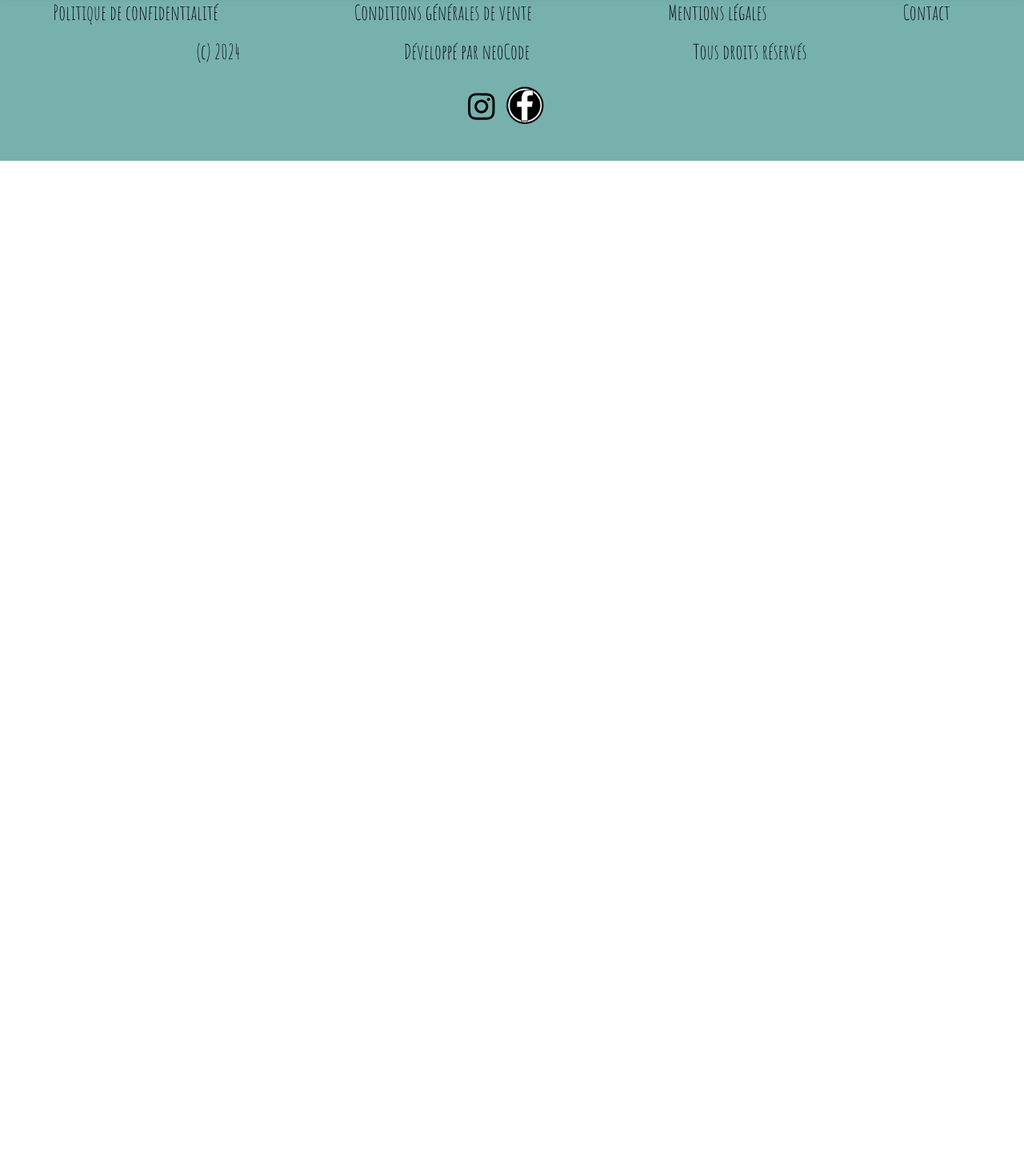
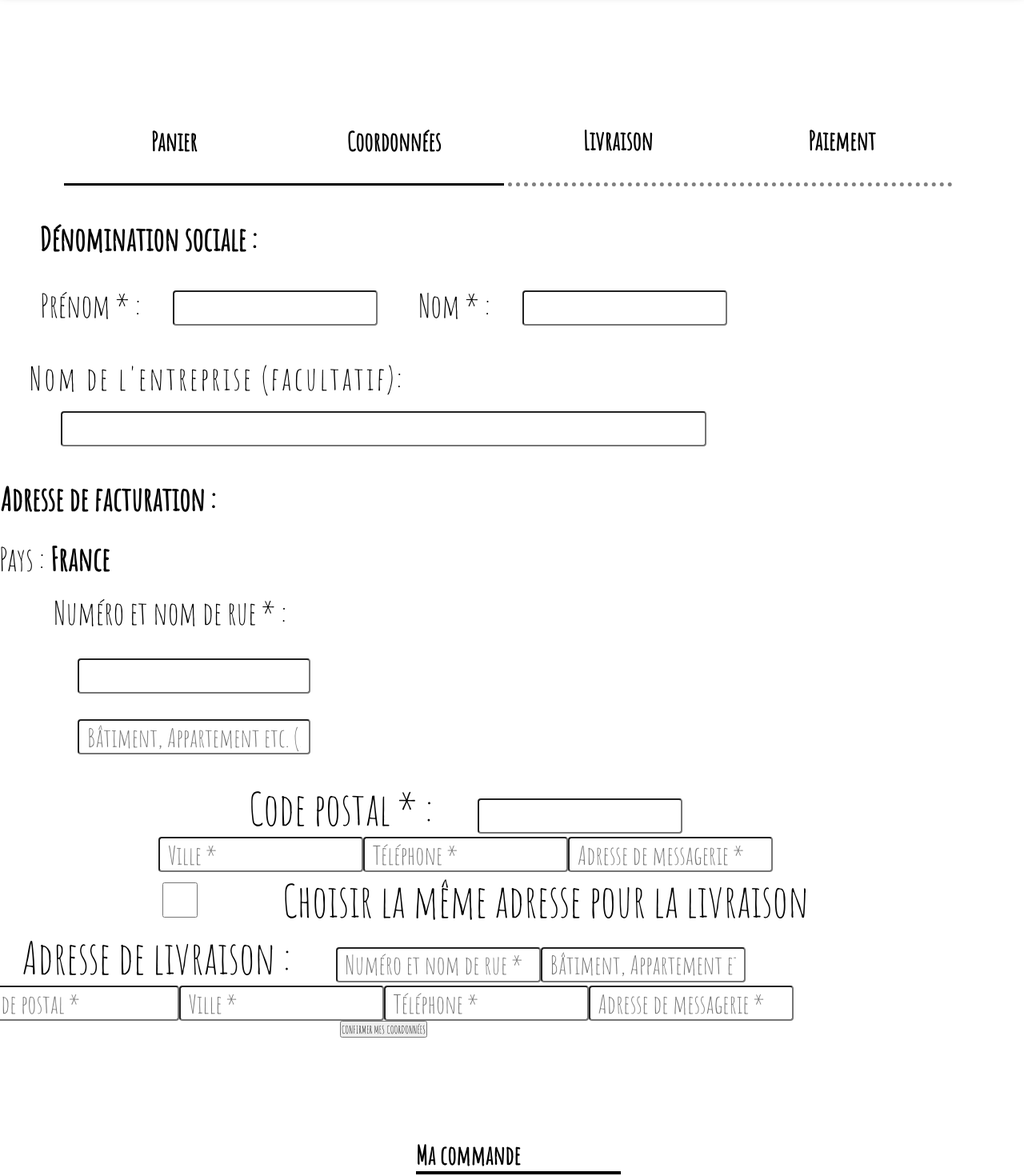
Before and after one commit to tristanlaulanie/waxandsea-front-dashboard, a React (Create React App) app: page /panier/coordonnees in a window 1280 px wide. Shown: the part 120-1590 px from the top of the page at 80% size. Before the commit the page ends 800 px from the top, so only its background shows below. Built offline with nearby package versions, Linux system fonts and the light colour scheme.

Commit message:
PanierCoordonnees:WIP

```diff
--- a/src/App.js
+++ b/src/App.js
@@ -6,6 +6,7 @@ import Contact from "./components/Contact";
 import Connexion from "./components/Connexion";
 import Panier from "./components/Panier";
 import PanierProduit from "./components/Panier/PanierProduit";
+import PanierCoordonnees from "./components/Panier/PanierCoordonnees";
 import Paiement from "./components/Paiement";
 import Enregistrement from "./components/Enregistrement";
 import Dashboard from "./components/Dashboard";
@@ -38,6 +39,7 @@ function App() {
           <Route path="/connexion" element={<Connexion />} />
           <Route path="/panier" element={<Panier />} />
           <Route path="/panier/produit" element={<PanierProduit />} />
+          <Route path="/panier/coordonnees" element={<PanierCoordonnees />} />
           <Route path="/paiement" element={<Paiement />} />
           <Route path="/enregistrement" element={<Enregistrement />} />
           <Route path="/contact" element= {<Contact />}/>
--- /dev/null
+++ b/src/components/Panier/PanierCoordonnees/PanierCoordonnees.css
@@ -0,0 +1,131 @@
+.PanierCoordonnes {
+    margin-top: 20vh;
+    /* border: 1px solid #0a0a0a; */
+    height: 210vh;
+    width: 99.2vw;
+    padding-left: 5em;
+    padding-right: 5em;
+}
+
+form {
+    margin-top: 5vh;
+    position: relative;
+    right: 14%;
+}
+
+h1 {
+    font-size: 2.5em;
+    font-weight: bold;
+    text-align: left;
+    position: relative;
+    right: 23vw;
+}
+
+#panier_user-story {
+    display: flex;
+    flex-direction: row;
+    justify-content: center;
+    align-items: center;
+    margin-top: 4vh;
+}
+
+#panier_user-story h2 {
+    width: 25%;
+    font-size: 2em;
+    padding-top: 1em;
+    padding-bottom: 1em;
+    font-weight: bold;
+}
+
+#panier-title-story,
+#coordonnees-title-story {
+    border-bottom: 3px solid black;
+}
+
+.user-story-titles {
+    border-bottom: 5px dotted grey;
+    margin-left: 5px;
+}
+
+#firstname-lastname_form {
+    display: flex;
+    flex-direction: row;
+    justify-content: space-between;
+    align-items: center;
+    gap: 4vw;
+    margin-top: 4vh;
+}
+
+#firstname-lastname_form label {
+    font-size: 2.5em;
+}
+
+#company-name_form {
+    position: relative;
+    right: 18vw;
+    display: flex;
+    flex-direction: column;
+    justify-content: center;
+    align-items: center;
+}
+
+#company-name_form label {
+    font-size: 2.5em;
+    margin-top: 5vh;
+    margin-bottom: 2vh;
+    letter-spacing: 3px;
+    position: relative;
+    left: 3.3vw;
+}
+
+#company-name_form input {
+    width: 63vw;
+    position: relative;
+    left: 18vw;
+}
+
+#billing-adress_title {
+    font-size: 2.5em;
+    font-weight: bold;
+    text-align: left;
+    position: relative;
+    right: 10%;
+}
+
+#billing-form {
+    margin-top: 5vh;
+    position: relative;
+    left: 8vw;
+}
+
+#billing-adress_country {
+    font-size: 2.5em;
+    position: relative;
+    right: 53%;
+    margin-top: 3vh;
+}
+
+#billing-adress_country strong {
+    font-weight: bold;
+}
+
+#street-name-number {
+    display: flex;
+    flex-direction: column;
+    justify-content: left;
+    align-items: left;
+    gap: 4vh;
+    margin-bottom: 4vh;
+}
+
+
+#street-name-number label {
+    font-size: 2.5em;
+    position: relative;
+    right: 36%;
+    margin-top: 2vh;
+}
+
+#street-name-number input {
+    width: 30%;
+}
--- /dev/null
+++ b/src/components/Panier/PanierCoordonnees/index.js
@@ -0,0 +1,143 @@
+import React from "react";
+// COMPOSANT
+import MaCommande from "../MaCommande";
+// CSS
+import "./PanierCoordonnees.css";
+
+function PanierCoordonnees() {
+  return (
+    <div className="PanierCoordonnes">
+      <h1>Mon Panier</h1>
+      <div id="panier_user-story">
+        <h2 id="panier-title-story">Panier</h2>
+        <h2 id="coordonnees-title-story">Coordonnées</h2>
+        <h2 className="user-story-titles">Livraison</h2>
+        <h2 className="user-story-titles">Paiement</h2>
+      </div>
+      <div id="mon-panier_coordonnees-commande">
+        <form>
+          {/* Form content here */}
+          <div>
+            <h1>Dénomination sociale :</h1>
+          </div>
+          <div id="firstname-lastname_form">
+            <div>
+              <label htmlFor="first_name">Prénom * :</label>
+              <input type="text" id="first_name" name="first_name" required />
+            </div>
+            <div>
+              <label htmlFor="last_name">Nom * :</label>
+              <input type="text" id="last_name" name="last_name" required />
+            </div>
+          </div>
+          <div id="company-name_form">
+            <label htmlFor="company_name">
+              Nom de l'entreprise (facultatif):
+            </label>
+            <input type="text" id="company_name" name="company_name" />
+          </div>
+          <div id="billing-form">
+            <div>
+              <h1 id="billing-adress_title">Adresse de facturation :</h1>
+              <h2 id="billing-adress_country">
+                Pays : <strong>France</strong>
+              </h2>
+              <div id="street-name-number">
+                <label htmlFor="billing_address">
+                  Numéro et nom de rue * :
+                </label>
+                <input
+                  type="text"
+                  id="billing_address"
+                  name="billing_address"
+                />
+                <input
+                  type="text"
+                  name="building"
+                  placeholder="Bâtiment, Appartement etc. (facultatif)"
+                />
+              </div>
+              <div id="postal-code">
+                <label htmlFor="billing_postal_code">Code postal * :</label>
+                <input
+                  type="text"
+                  id="billing_postal_code"
+                  name="billing_postal_code"
+                />
+              </div>
+              <input
+                type="text"
+                id="billing_city"
+                name="billing_city"
+                placeholder="Ville *"
+              />
+              <input
+                type="text"
+                id="billing_phone"
+                name="billing_phone"
+                placeholder="Téléphone *"
+              />
+              <input
+                type="email"
+                id="billing_email"
+                name="billing_email"
+                placeholder="Adresse de messagerie *"
+              />
+            </div>
+            <div>
+              <input type="checkbox" id="same_address" name="same_address" />
+              <label htmlFor="same_address">
+                Choisir la même adresse pour la livraison
+              </label>
+            </div>
+          </div>
+          <div>
+            <label htmlFor="shipping_address">Adresse de livraison :</label>
+            <input
+              type="text"
+              id="shipping_address"
+              name="shipping_address"
+              placeholder="Numéro et nom de rue *"
+            />
+            <input
+              type="text"
+              name="shipping_building"
+              placeholder="Bâtiment, Appartement etc. (facultatif)"
+            />
+            <input
+              type="text"
+              id="shipping_postal_code"
+              name="shipping_postal_code"
+              placeholder="Code postal *"
+            />
+            <input
+              type="text"
+              id="shipping_city"
+              name="shipping_city"
+              placeholder="Ville *"
+            />
+            <input
+              type="text"
+              id="shipping_phone"
+              name="shipping_phone"
+              placeholder="Téléphone *"
+            />
+            <input
+              type="email"
+              id="shipping_email"
+              name="shipping_email"
+              placeholder="Adresse de messagerie *"
+            />
+          </div>
+          <div>
+            <button type="submit">CONFIRMER MES COORDONNÉES</button>
+          </div>
+        </form>
+        {/* Assuming MaCommande is a component you have created */}
+        <MaCommande />
+      </div>
+    </div>
+  );
+}
+
+export default PanierCoordonnees;
```
